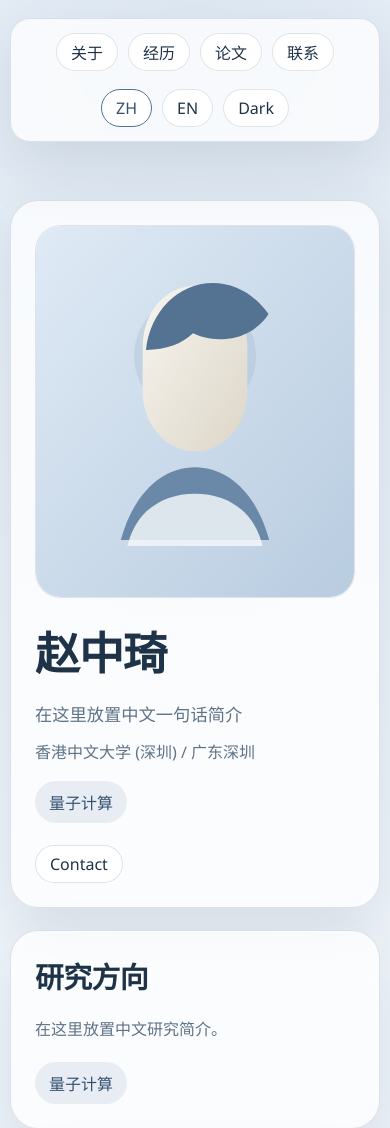
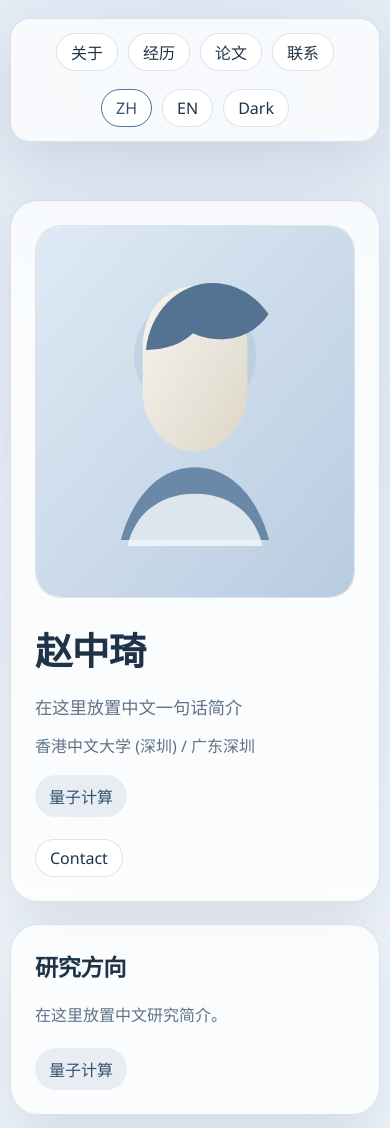
Before and after one commit to Zhongqi-Zhao/zhongqi-zhao.github.io, a website with bundled scripts: page index.html in a window 390 px wide. Shown: the top 1128 px of the page. Built offline with nearby package versions, Linux system fonts and the light colour scheme.

Commit message:
Refine homepage typography scale

```diff
--- a/styles/site.css
+++ b/styles/site.css
@@ -170,7 +170,7 @@ button {
 }
 
 .hero__name {
-  font-size: clamp(2.5rem, 5vw, 4.4rem);
+  font-size: clamp(2.1rem, 4.2vw, 3.6rem);
   line-height: 0.94;
 }
 
@@ -222,7 +222,7 @@ button {
 }
 
 .section h2 {
-  font-size: clamp(1.8rem, 3vw, 2.4rem);
+  font-size: clamp(1.45rem, 2.4vw, 1.95rem);
 }
 
 .section__summary {
@@ -332,6 +332,6 @@ button {
   }
 
   .hero__name {
-    font-size: 2.8rem;
+    font-size: 2.35rem;
   }
 }
```
Also changed, not shown: tests/app.test.js (+10 -0 lines).
